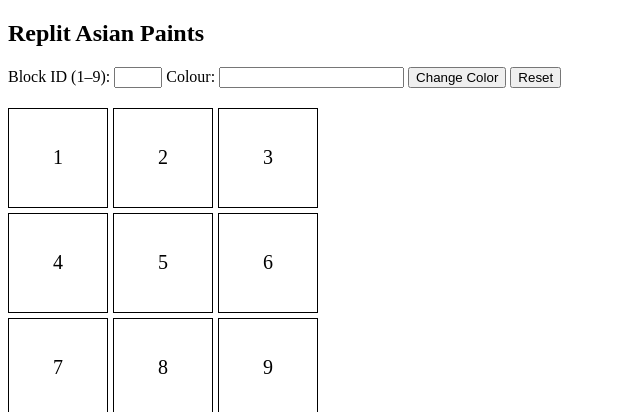
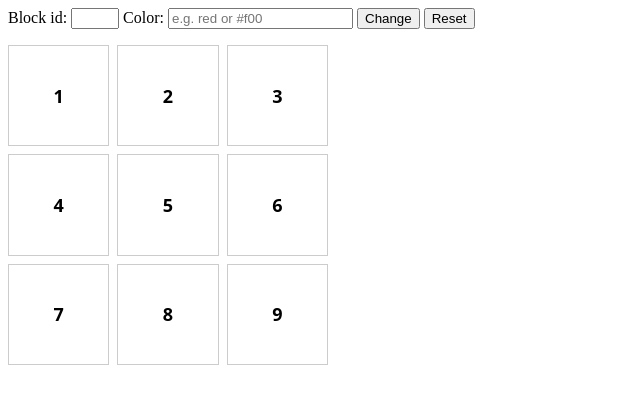
Before and after one commit to acciojob/Replit-Asian-Paints-shreyashmahalle, a website: page main.html in a window 1280 px wide. Both pictures are taken after a click on the button "Reset". Shown: the top 412 px of the page, without its empty margins (0-640 px from the left). Drawn offline with Linux system fonts and the light colour scheme.

Commit message:
created a submission

```diff
--- a/main.html
+++ b/main.html
@@ -8,20 +8,12 @@
 
 <body>
 	<!-- the entire body must be written by student -->
-    <script type="text/javascript" src="./script.js">
-</script>
-	<h2>Replit Asian Paints</h2>
-
-  <label>Block ID (1–9): </label>
-  <input type="number" id="block_id" min="1" max="9">
-
-  <label>Colour: </label>
-  <input type="text" id="colour_id" placeholder="">
-
-  <button id="change_button">Change Color</button>
+	<label>Block id: <input id="block_id" type="number" min="1" max="9" /></label>
+<label>Color: <input id="colour_id" type="text" placeholder="e.g. red or #f00" /></label>
+<button id="change_button">Change</button>
 <button id="Reset">Reset</button>
 
-  <div class ="grid-container">
+<div id="grid-container">
   <div class="grid-item" id="1">1</div>
   <div class="grid-item" id="2">2</div>
   <div class="grid-item" id="3">3</div>
@@ -33,6 +25,10 @@
   <div class="grid-item" id="9">9</div>
 </div>
 
+    <script type="text/javascript" src="./script.js">
+</script>
+
+
 </body>
 
 </html>
--- a/script.js
+++ b/script.js
@@ -1,19 +1,19 @@
-function cells() {
-  const arr = [];
-  for (let i = 1; i <= 9; i++) arr.push(document.getElementById(String(i)));
-  return arr;
-}
+  const items = () => Array.from(document.querySelectorAll('.grid-item'));
 
-function resetAll() {
-  cells().forEach((el) => (el.style.backgroundColor = "transparent"));
-}
+  document.getElementById('change_button').addEventListener('click', () => {
+    const id = String(document.getElementById('block_id').value).trim();
+    const color = document.getElementById('colour_id').value.trim();
 
-document.getElementById("change_button").addEventListener("click", () => {
-  const id = document.getElementById("block_id").value.trim();
-  const color = document.getElementById("colour_id").value.trim();
-  resetAll();
-  const cell = document.getElementById(id);
-  if (cell && color) cell.style.backgroundColor = color;
-});
+    // reset all to transparent first
+    items().forEach(el => el.style.backgroundColor = 'transparent');
 
-document.getElementById("reset_button").addEventListener("click", resetAll);
+    // then color the chosen block (if valid)
+    const cell = document.getElementById(id);
+    if (cell && color) cell.style.backgroundColor = color;
+  });
+
+  document.getElementById('Reset').addEventListener('click', () => {
+    items().forEach(el => el.style.backgroundColor = 'transparent');
+    document.getElementById('block_id').value = '';
+    document.getElementById('colour_id').value = '';
+  });
--- a/styles.css
+++ b/styles.css
@@ -1,15 +1,15 @@
-  .grid-container {
-      display: grid;
-      grid-template-columns: repeat(3, 100px);
-      grid-template-rows: repeat(3, 100px);
-      gap: 5px;
-      margin-top: 20px;
-    }
-    .grid-item {
-      border: 1px solid black;
-      display: flex;
-      align-items: center;
-      justify-content: center;
-      font-size: 20px;
-      background-color: transparent;
-    }
+ #grid-container{
+    width: 320px;
+    display: grid;
+    grid-template-columns: repeat(3,1fr);
+    gap: 8px;
+    margin: 16px 0;
+  }
+  .grid-item{
+    border: 1px solid #ccc;
+    aspect-ratio: 1 / 1;
+    display: grid;
+    place-items: center;
+    font: 600 18px/1 system-ui, sans-serif;
+    background: transparent;
+  }
```
Lines whose indentation alone changed are shown as unchanged.
